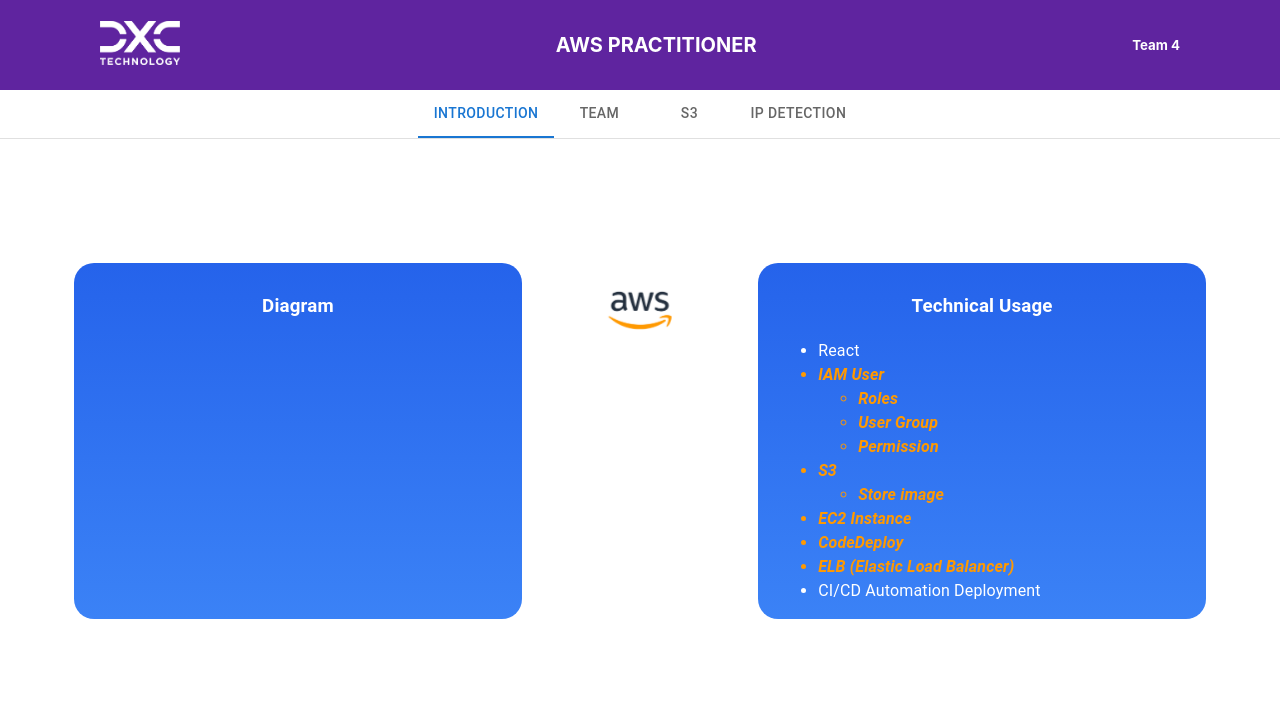
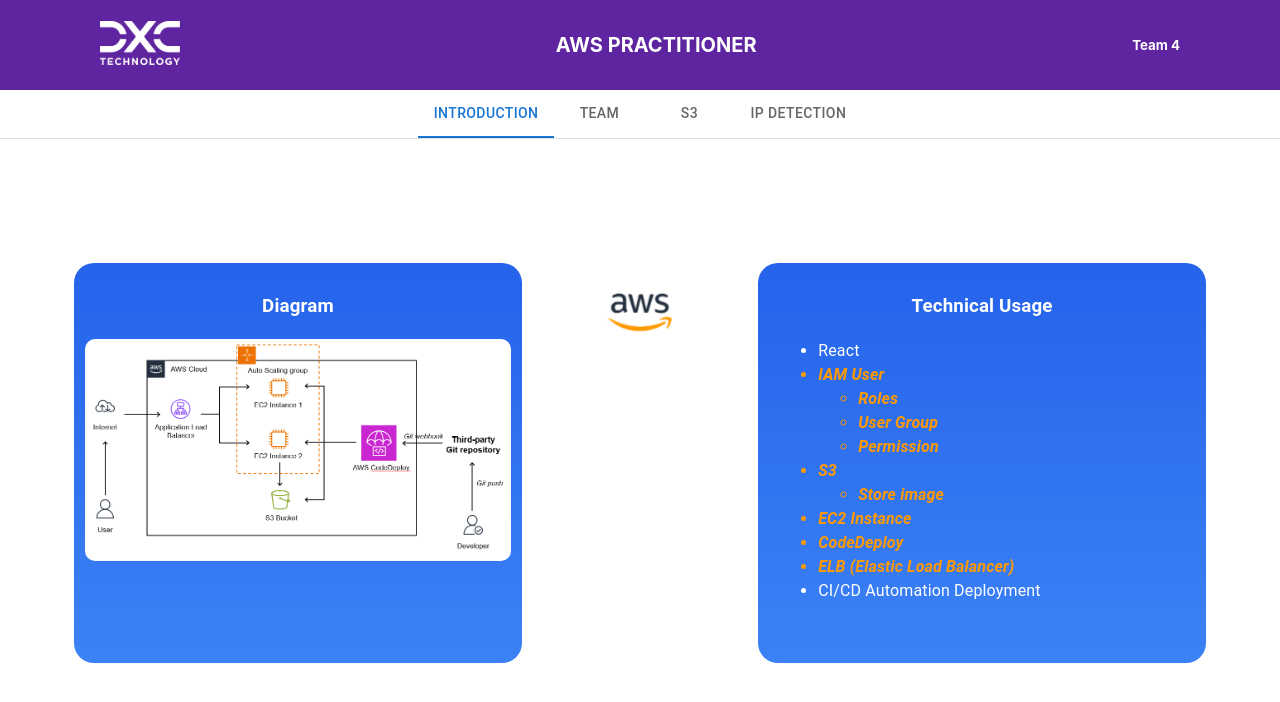
Before and after one commit to qnguyen80/demo-deploy-project-to-ec2-by-cicd, a React (Create React App) app: page / in a window 1280 px wide. Shown: the top 702 px of the page. Built offline with nearby package versions, Linux system fonts and the light colour scheme.

Commit message:
update code

```diff
--- a/src/pages/Introduction.js
+++ b/src/pages/Introduction.js
@@ -1,6 +1,7 @@
 import * as React from 'react';
 import Grid from '@mui/material/Grid';
 import './page.css';
+import diagram from "../diagram.png";
 
 export default function Introduction() {
     return (
@@ -8,7 +9,7 @@
             <div className='box'>
                 <h3>Diagram</h3>
                 <div className='diagram'>
-
+                    <img src={diagram} />
                 </div>
             </div>
             <div className='aws'></div>
--- a/src/pages/page.css
+++ b/src/pages/page.css
@@ -1,6 +1,6 @@
 .box {
     border-radius: 20px;
-    min-height: 350px;
+    min-height: 400px;
     margin: 100px 50px;
     background-image: linear-gradient(to top, rgb(59, 130, 246), rgb(37, 99, 235));
     width: 80%;
@@ -17,6 +17,16 @@
     text-align: center;
     padding-top: 10px;
     color: white;
+}
+
+.diagram{
+    width: 100%;
+    text-align: center;
+}
+
+.diagram img{
+    width: 95%;
+    border-radius: 10px;
 }
 
 li {
```
Also changed, not shown: src/diagram.png (added).
